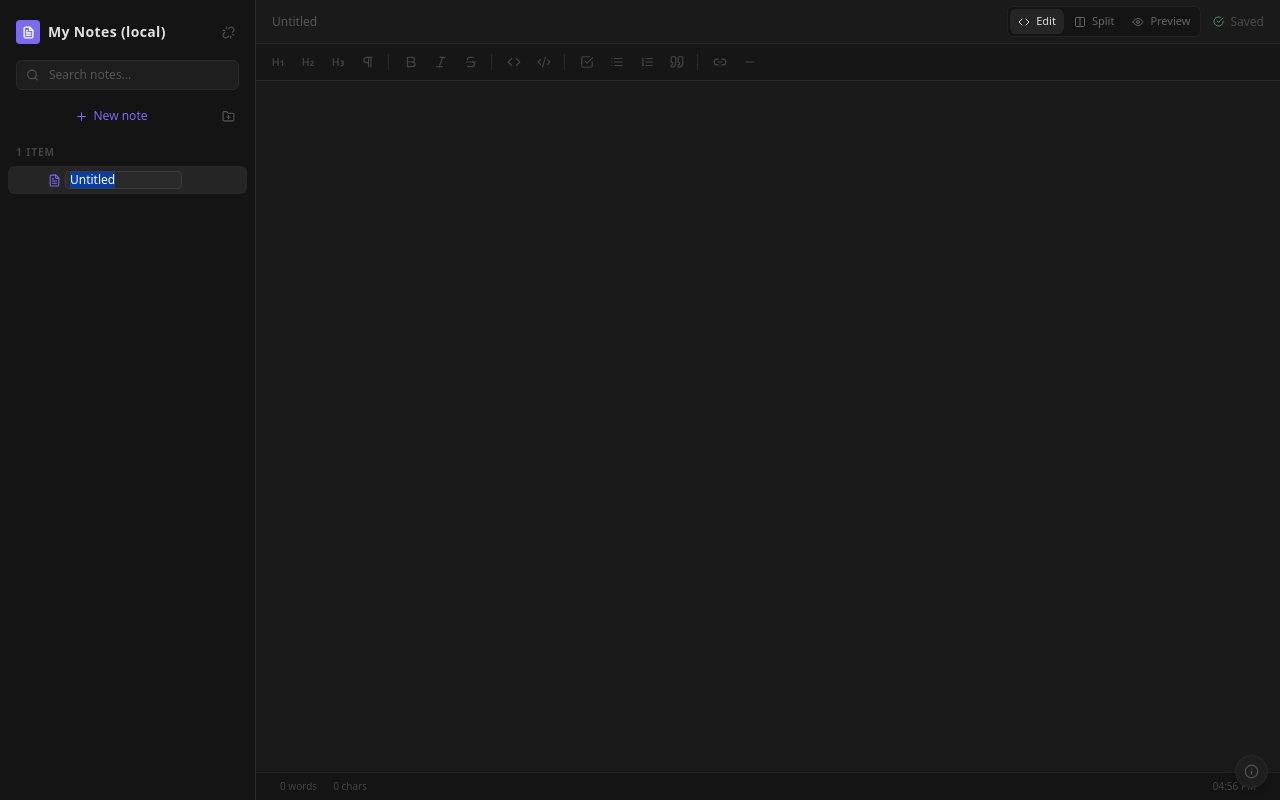
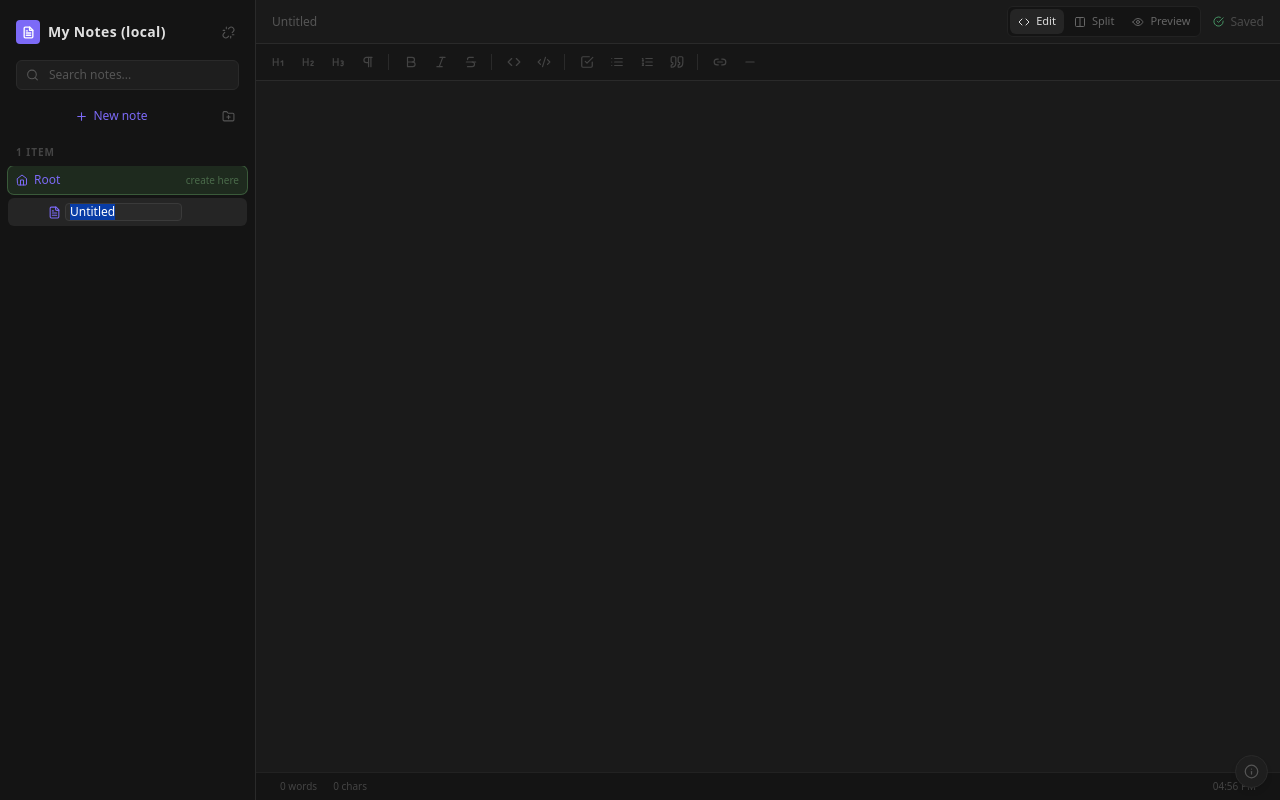
Before and after one commit to rudivanek/md-app, a React (Vite) app: page / in a window 1280 px wide. Both pictures are taken after a click on the button "New note". Built offline with nearby package versions, Linux system fonts and the light colour scheme.

Commit message:
Update folder selection and creation logic

```diff
--- a/src/App.tsx
+++ b/src/App.tsx
@@ -158,8 +158,8 @@ function AppShell({
         items={items}
         activeNoteId={activeId}
         onSelectNote={setActiveId}
-        onCreateNote={() => createNote(null)}
-        onCreateFolder={() => createFolder(null)}
+        onCreateNote={(parentId) => createNote(parentId)}
+        onCreateFolder={(parentId) => createFolder(parentId)}
         onToggleFavorite={toggleFavorite}
         onToggleCollapsed={toggleCollapsed}
         onDelete={deleteItem}
--- a/src/components/Sidebar.tsx
+++ b/src/components/Sidebar.tsx
@@ -1,4 +1,4 @@
-import { useState, useMemo } from 'react';
+import { useState, useMemo, useEffect } from 'react';
 import {
   DndContext,
   closestCenter,
@@ -18,7 +18,7 @@ import {
   sortableKeyboardCoordinates,
   verticalListSortingStrategy,
 } from '@dnd-kit/sortable';
-import { Plus, FolderPlus, Search, Unlink } from 'lucide-react';
+import { Plus, FolderPlus, Search, Unlink, Home } from 'lucide-react';
 import type { Item, Folder } from '../types';
 import { itemLabel } from '../types';
 import { SortableTreeItem } from './SortableTreeItem';
@@ -53,8 +53,8 @@ interface Props {
   items: Item[];
   activeNoteId: string | null;
   onSelectNote: (id: string) => void;
-  onCreateNote: () => void;
-  onCreateFolder: () => void;
+  onCreateNote: (parentId: string | null) => void;
+  onCreateFolder: (parentId: string | null) => void;
   onToggleFavorite: (id: string) => void;
   onToggleCollapsed: (id: string) => void;
   onDelete: (id: string) => void;
@@ -92,6 +92,32 @@ export function Sidebar({
   const [dragId, setDragId] = useState<string | null>(null);
   const [overId, setOverId] = useState<string | null>(null);
   const [moveModalId, setMoveModalId] = useState<string | null>(null);
+  // "Selected folder" is the creation context — the folder new notes/folders
+  // land in when clicking + New. null means root. Clicking a folder selects
+  // it; clicking a note selects that note's parent folder; clicking the
+  // Root indicator or empty space below the tree resets to root.
+  const [selectedFolderId, setSelectedFolderId] = useState<string | null>(null);
+
+  // If the selected folder is deleted, fall back to root.
+  useEffect(() => {
+    if (
+      selectedFolderId !== null &&
+      !items.some((i) => i.id === selectedFolderId)
+    ) {
+      setSelectedFolderId(null);
+    }
+  }, [items, selectedFolderId]);
+
+  const handleSelectNote = (id: string) => {
+    const note = items.find((i) => i.id === id);
+    setSelectedFolderId(note?.parentId ?? null);
+    onSelectNote(id);
+  };
+
+  const handleFolderClick = (id: string) => {
+    setSelectedFolderId(id);
+    onToggleCollapsed(id);
+  };
 
   const sensors = useSensors(
     useSensor(PointerSensor, { activationConstraint: { distance: 8 } }),
@@ -222,14 +248,14 @@ export function Sidebar({
       {/* Action buttons */}
       <div className="px-3 pb-2 flex gap-1 flex-shrink-0">
         <button
-          onClick={onCreateNote}
+          onClick={() => onCreateNote(selectedFolderId)}
           className="flex-1 flex items-center justify-center gap-1.5 px-2 py-1.5 rounded-md text-xs font-medium text-[#7c6af7] hover:bg-[#1e1e1e] hover:text-[#9d8fff] transition-colors"
         >
           <Plus size={13} />
           New note
         </button>
         <button
-          onClick={onCreateFolder}
+          onClick={() => onCreateFolder(selectedFolderId)}
           className="flex items-center justify-center gap-1 px-2 py-1.5 rounded-md text-xs font-medium text-[#555] hover:bg-[#1e1e1e] hover:text-[#888] transition-colors"
           title="New folder"
         >
@@ -257,7 +283,30 @@ export function Sidebar({
       </div>
 
       {/* Tree */}
-      <div className="flex-1 overflow-y-auto px-2 pb-4">
+      <div
+        className="flex-1 overflow-y-auto px-2 pb-4"
+        onClick={(e) => {
+          // Click on empty space below the tree resets creation context to root.
+          if (e.target === e.currentTarget) setSelectedFolderId(null);
+        }}
+      >
+        {/* Root context indicator */}
+        <button
+          onClick={() => setSelectedFolderId(null)}
+          className={`w-full flex items-center gap-1.5 px-2 py-1.5 mb-1 rounded-md text-xs transition-colors ${
+            selectedFolderId === null
+              ? 'bg-[#1e2a1e] text-[#7c6af7] ring-1 ring-[#3a5a3a]'
+              : 'text-[#555] hover:bg-[#1e1e1e] hover:text-[#888]'
+          }`}
+          title="New items will be created at root"
+        >
+          <Home size={12} className="flex-shrink-0" />
+          <span className="font-medium">Root</span>
+          {selectedFolderId === null && (
+            <span className="ml-auto text-[10px] text-[#4a6a4a]">create here</span>
+          )}
+        </button>
+
         {flatTree.length === 0 ? (
           <div className="px-2 py-6 text-center text-[#444] text-xs">
             {search ? 'No results' : 'No notes yet'}
@@ -280,9 +329,11 @@ export function Sidebar({
                   item={item}
                   depth={depth}
                   isActive={item.id === activeNoteId}
+                  isSelectedFolder={item.id === selectedFolderId && item.type === 'folder'}
                   isDragOver={overId === item.id && dragId !== item.id}
                   isAnyDragging={dragId !== null}
-                  onSelect={onSelectNote}
+                  onSelect={handleSelectNote}
+                  onSelectFolder={handleFolderClick}
                   onToggleCollapsed={onToggleCollapsed}
                   onToggleFavorite={onToggleFavorite}
                   onDelete={onDelete}
--- a/src/components/SortableTreeItem.tsx
+++ b/src/components/SortableTreeItem.tsx
@@ -20,9 +20,11 @@ interface Props {
   item: Item;
   depth: number;
   isActive: boolean;
+  isSelectedFolder: boolean;
   isDragOver: boolean;
   isAnyDragging: boolean;
   onSelect: (id: string) => void;
+  onSelectFolder: (id: string) => void;
   onToggleCollapsed: (id: string) => void;
   onToggleFavorite: (id: string) => void;
   onDelete: (id: string) => void;
@@ -36,9 +38,11 @@ export function SortableTreeItem({
   item,
   depth,
   isActive,
+  isSelectedFolder,
   isDragOver,
   isAnyDragging,
   onSelect,
+  onSelectFolder,
   onToggleCollapsed,
   onToggleFavorite,
   onDelete,
@@ -85,6 +89,10 @@ export function SortableTreeItem({
   const isFolder = item.type === 'folder';
   const collapsed = isFolder && item.collapsed;
   const isFolderDropTarget = isDragOver && isFolder && !isDragging;
+  // Selected-folder highlight is distinct from active-note highlight:
+  // a subtle green-tinted background + ring, shown only on folders.
+  const isSelectedFolderHighlight =
+    isSelectedFolder && isFolder && !isFolderDropTarget && !isDragging;
 
   function startRename() {
     setEditValue(itemLabel(item));
@@ -118,12 +126,14 @@ export function SortableTreeItem({
       className={`group flex items-center gap-1 pr-2 ${dropBandClass} cursor-pointer select-none transition-all ${
         isFolderDropTarget
           ? ''
+          : isSelectedFolderHighlight
+          ? 'bg-[#1e2a1e] text-[#7c6af7] ring-1 ring-[#3a5a3a] rounded-md'
           : isActive
           ? 'bg-[#252525] text-[#e0e0e0] rounded-md'
           : 'text-[#888] hover:bg-[#1e1e1e] hover:text-[#bbb] rounded-md'
       } ${isAnyDragging && !isFolder && !isDragOver ? 'opacity-50' : ''}`}
       onClick={() => {
-        if (isFolder) onToggleCollapsed(item.id);
+        if (isFolder) onSelectFolder(item.id);
         else onSelect(item.id);
       }}
       onDoubleClick={(e) => {
```
Also changed, not shown: 1 other file (tests, documents, lock files or other folders).
